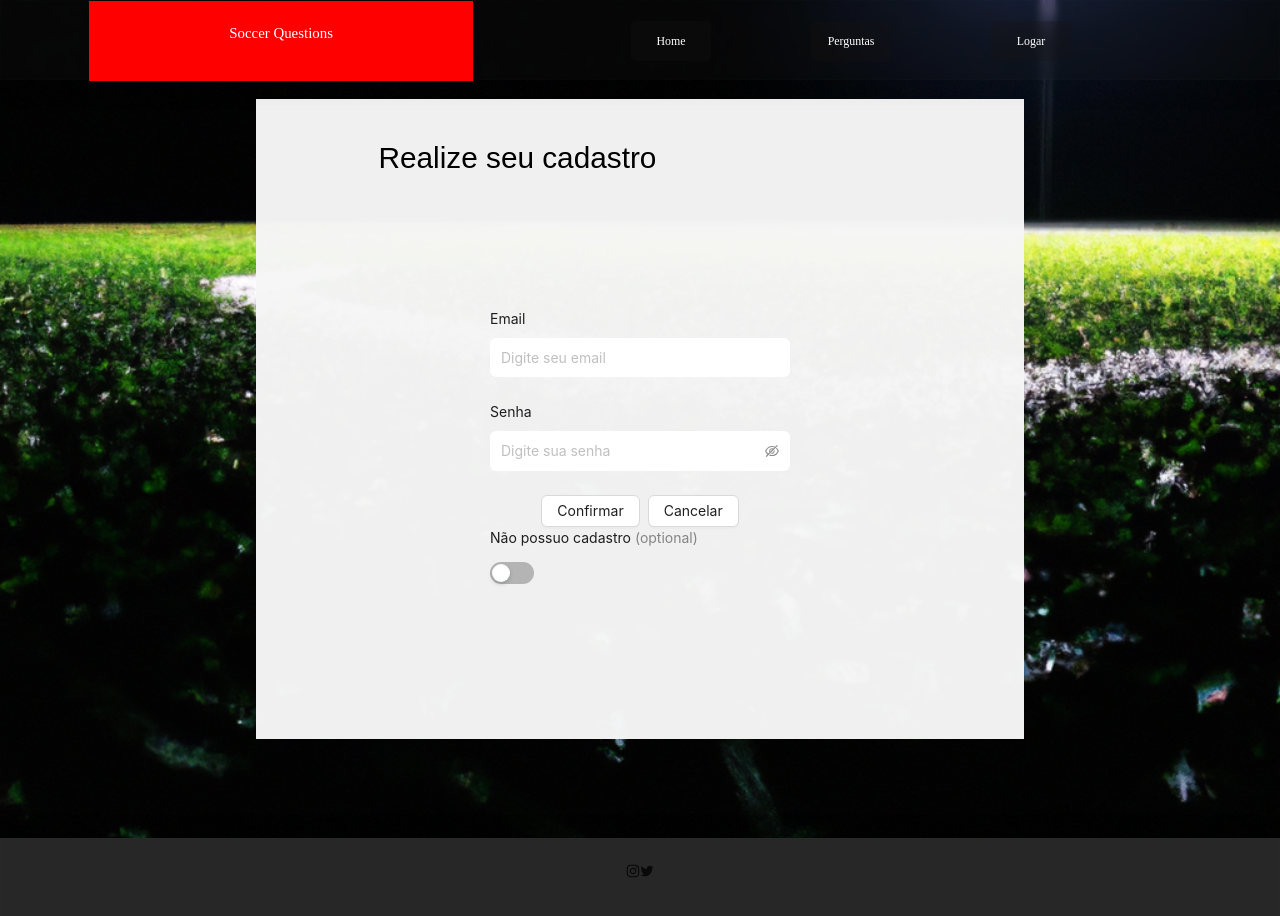
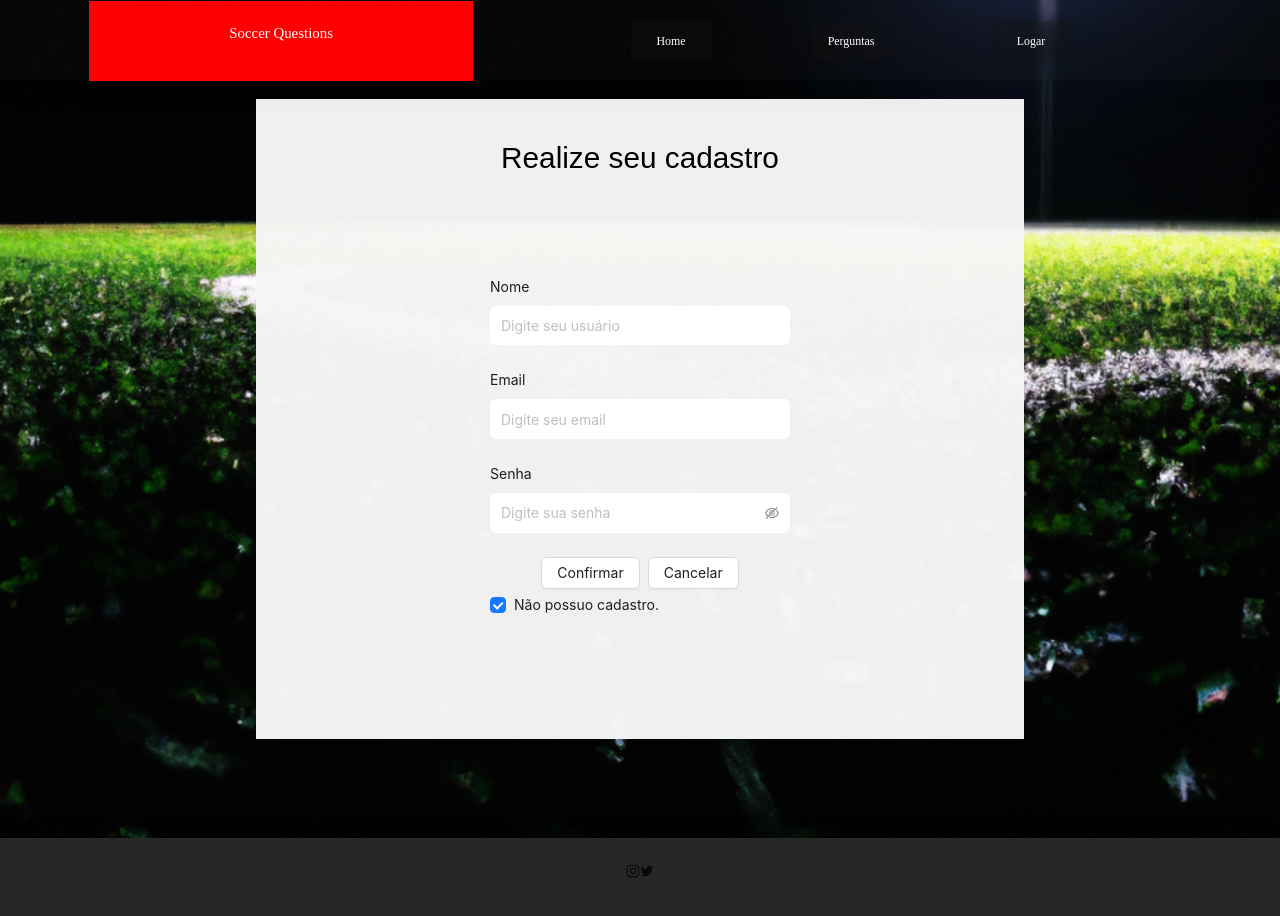
Before and after one commit to RafaelCss/FrontQuiz, a Next.js app: page /Logar in a window 1280 px wide. Shown: the top 916 px of the page. Built offline with nearby package versions, Linux system fonts and the light colour scheme; a web font is replaced by a local one.

Commit message:
08-05 ajustando formulário de login

```diff
--- a/src/Components/Entidade/Login/formulario/index.tsx
+++ b/src/Components/Entidade/Login/formulario/index.tsx
@@ -1,9 +1,11 @@
 import { InputMod, InputPasswordMod } from '@/src/Components/Input/style';
-import { Button, Form, Input, Space, Switch } from 'antd';
+import { Button, Checkbox, Form, Input, Space, Switch } from 'antd';
 import { RequiredMark, useForm } from 'antd/es/form/Form';
 import { useState } from 'react';
 import MainFormulario from './style';
 import { Rule } from 'antd/es/form';
+import { CheckOutlined, CloseOutlined } from '@ant-design/icons';
+import { CheckboxChangeEvent } from 'antd/es/checkbox';
 //import { EyeInvisibleOutlined, EyeTwoTone } from '@ant-design/icons';
 
 interface IFormulario {
@@ -18,7 +20,7 @@ function Formulario() {
   const [form] = Form.useForm<IFormulario>();
   const [requiredMark, setRequiredMarkType] =
     useState<RequiredMark>('optional');
-  const [criarLogin, setCriarLogin] = useState<boolean>(false);
+  const [checked, setChecked] = useState(true);
 
   const onRequiredTypeChange = ({
     requiredMarkValue,
@@ -41,9 +43,8 @@ function Formulario() {
     message: 'este campo é invalido',
   };
 
-  const onChange = (checked: boolean) => {
-    console.log(criarLogin);
-    setCriarLogin(checked);
+  const onChange = (e: CheckboxChangeEvent) => {
+    setChecked(e.target.checked);
   };
 
   return (
@@ -54,7 +55,7 @@ function Formulario() {
         layout="vertical"
         requiredMark={requiredMark}
         onValuesChange={onRequiredTypeChange}>
-        {criarLogin && (
+        {checked && (
           <Form.Item
             name={['nome']}
             label="Nome"
@@ -99,8 +100,10 @@ function Formulario() {
             <Button onClick={cancelarEnvio}>Cancelar</Button>
           </Space>
         </div>
-        <Form.Item name={'checked'} label={'Não possuo cadastro'}>
-          <Switch id="checked" onChange={onChange} />
+        <Form.Item name={'checked'}>
+          <Checkbox checked={checked} onChange={onChange}>
+            Não possuo cadastro.
+          </Checkbox>
         </Form.Item>
       </Form>
     </MainFormulario>
--- a/src/Components/Entidade/Login/index.tsx
+++ b/src/Components/Entidade/Login/index.tsx
@@ -17,7 +17,6 @@ function Pagina() {
   return (
     <ContainerFormulario>
       <Titulo>
-        <div></div>
         <h2>Realize seu cadastro</h2>
       </Titulo>
       <Formulario />
```
